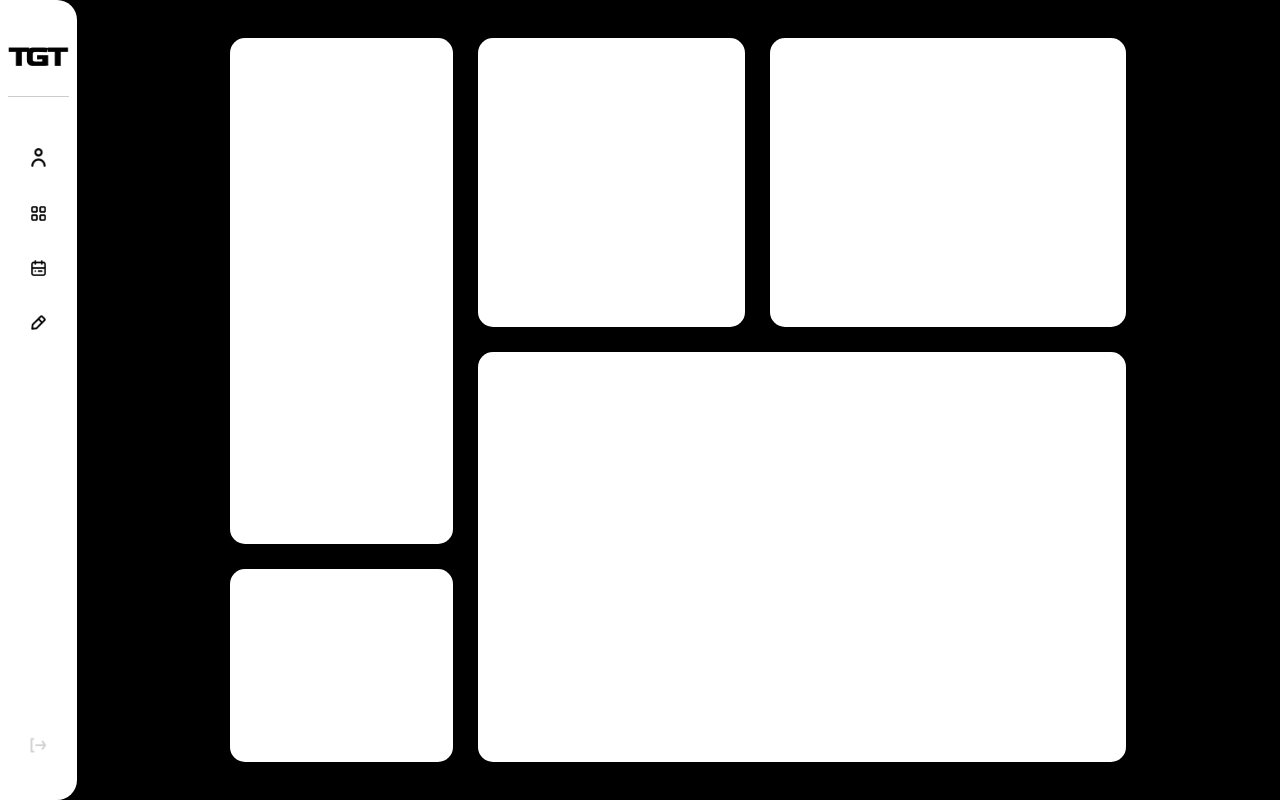
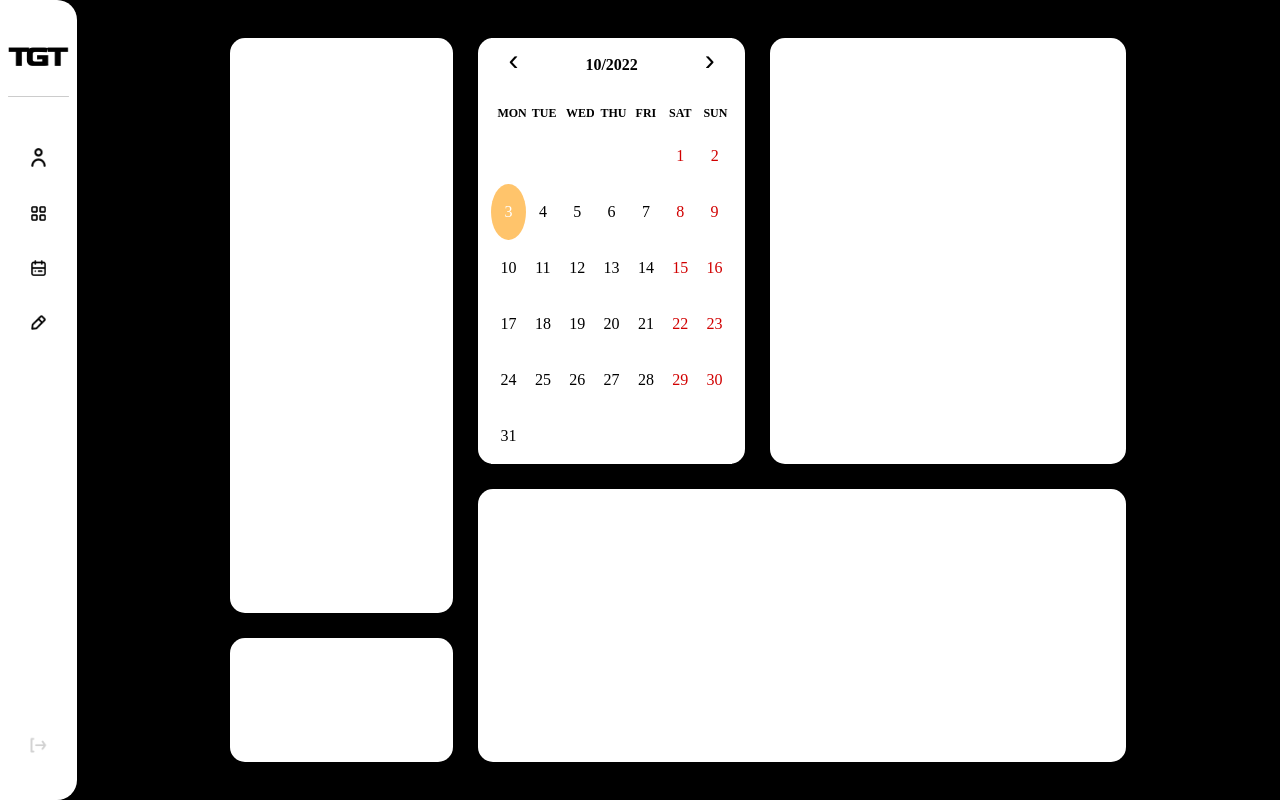
Before and after one commit to assayw119/TGT_front, a React (Create React App) app in the folder frontend/: page /Clubpage in a window 1280 px wide. Built offline with nearby package versions, Linux system fonts and the light colour scheme; a web font is replaced by a local one.

Commit message:
클럽페이지 - 캘린더

```diff
--- a/frontend/src/routes/Clubpage.js
+++ b/frontend/src/routes/Clubpage.js
@@ -1,15 +1,40 @@
-import React from "react";
-import Navbar from "../component/Navbar";
-import "../static/css/grid.css";
-
+import React from 'react';
+import Navbar from '../component/Navbar';
+import '../static/css/grid.css';
+import Calendar from 'react-calendar';
+import '../static/css/calendar.css';
+import moment from 'moment';
+import { useState } from 'react';
 function Clubpage(props) {
+  const [value, onChange] = useState(new Date());
   return (
     <>
       <Navbar />
       <div className="clubpage_container container">
         <div className="clubpage_item"></div>
         <div className="clubpage_item"></div>
-                <div className="clubpage_item"></div>
+        <div className="clubpage_item">
+          <Calendar
+            onChange={onChange}
+            locale="en"
+            value={value}
+            format={(locale, date) => date.toLocaleString('en')}
+            formatMonthYear={(locale, date) =>
+              date.toLocaleString('kr', {
+                month: 'numeric',
+                year: 'numeric',
+              })
+            }
+            formatDay={(locale, date) =>
+              date.toLocaleString('en', {
+                day: 'numeric',
+              })
+            }
+            next2Label={null}
+            prev2Label={null}
+            showNeighboringMonth={false}
+          />
+        </div>
         <div className="clubpage_item"></div>
         <div className="clubpage_item"></div>
       </div>
```
Lines whose indentation alone changed are shown as unchanged.
